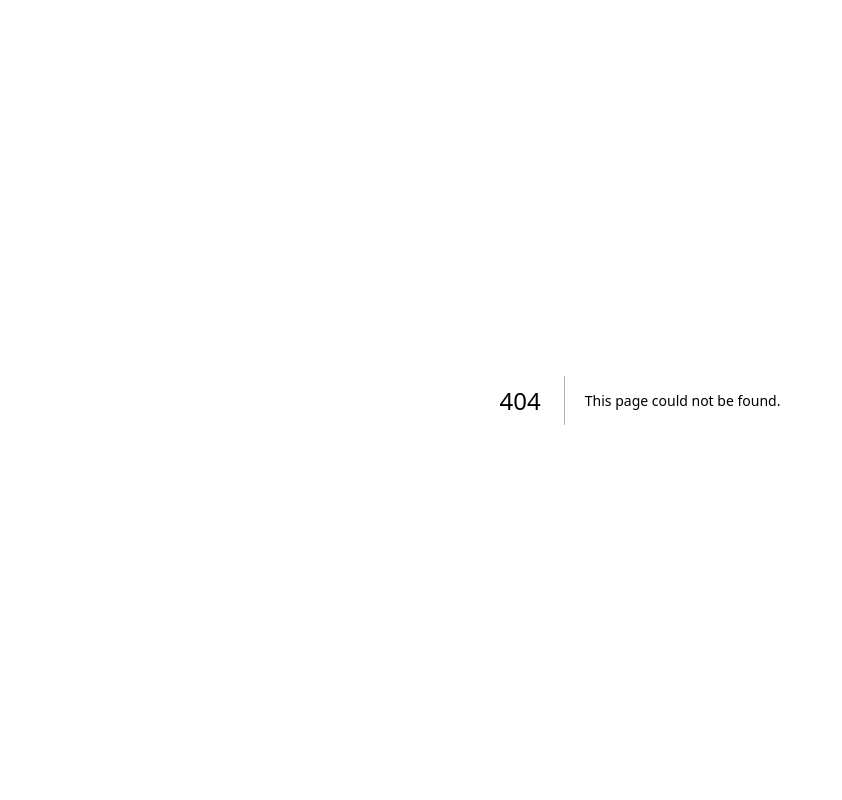
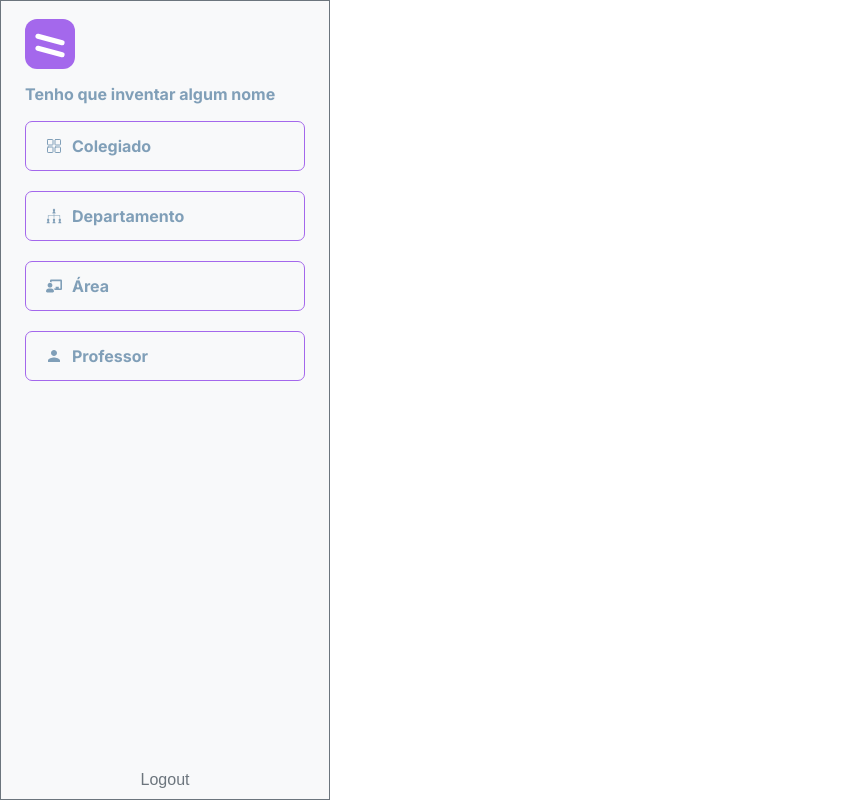
Before and after one commit to Tauan-dev/dashboard-gestao-departamento, a Next.js app: page /colegiado/turma in a window 1280 px wide. Before the commit this address had no page. Shown: the whole page, without its empty margins (0-842 px from the left). Built offline with nearby package versions, Linux system fonts and the light colour scheme.

Commit message:
front-TCC

```diff
--- /dev/null
+++ b/src/components/Sidebar.tsx
@@ -0,0 +1,139 @@
+import { useState } from "react";
+import styles from "../styles/Sidebar.module.css";
+import Link from "next/link";
+import { IoGridOutline } from "react-icons/io5";
+import { FaChalkboardTeacher } from "react-icons/fa";
+import { GiOrganigram } from "react-icons/gi";
+import { IoMdPerson } from "react-icons/io";
+
+export default function Sidebar() {
+  const [activeParent, setActiveParent] = useState<string | null>(null);
+
+  // Função para definir qual item foi clicado
+  const handleParentClick = (parent: string) => {
+    setActiveParent(parent === activeParent ? null : parent); // Ativa/desativa o item clicado
+  };
+
+  return (
+    <div className={styles.sidebar}>
+      <div className={styles.logo}>
+        <div className={styles["icon-wrapper"]}>
+          <div className={styles["icon-bar"]}></div>
+          <div className={styles["icon-bar"]}></div>
+        </div>
+        <span>Tenho que inventar algum nome</span>
+      </div>
+
+      <nav className={styles.nav}>
+        <ul>
+          {/* Item Colegiado */}
+          <li>
+            <div
+              onClick={() => handleParentClick("colegiado")}
+              className={`${styles.dropdownHeader} ${
+                activeParent === "colegiado" ? styles.active : ""
+              }`}
+            >
+              <IoGridOutline />
+              Colegiado
+            </div>
+            <ul
+              className={`${styles.dropdownMenu} ${
+                activeParent === "colegiado" ? styles.open : ""
+              }`}
+            >
+              <li>
+                <Link href="/colegiado/turmas">Turmas</Link>
+              </li>
+              <li>
+                <Link href="/colegiado/campaign">Campaign 02</Link>
+              </li>
+              <li>
+                <Link href="/colegiado/meeting">Meeting 03</Link>
+              </li>
+            </ul>
+          </li>
+
+          {/* Item Departamento */}
+          <li>
+            <div
+              onClick={() => handleParentClick("departamento")}
+              className={`${styles.dropdownHeader} ${
+                activeParent === "departamento" ? styles.active : ""
+              }`}
+            >
+              <GiOrganigram />
+              Departamento
+            </div>
+            <ul
+              className={`${styles.dropdownMenu} ${
+                activeParent === "departamento" ? styles.open : ""
+              }`}
+            >
+              <li>
+                <Link href="/departamento/organizacao">Organização</Link>
+              </li>
+              <li>
+                <Link href="/departamento/pesquisas">Pesquisas</Link>
+              </li>
+            </ul>
+          </li>
+
+          {/* Item Área */}
+          <li>
+            <div
+              onClick={() => handleParentClick("area")}
+              className={`${styles.dropdownHeader} ${
+                activeParent === "area" ? styles.active : ""
+              }`}
+            >
+              <FaChalkboardTeacher />
+              Área
+            </div>
+            <ul
+              className={`${styles.dropdownMenu} ${
+                activeParent === "area" ? styles.open : ""
+              }`}
+            >
+              <li>
+                <Link href="/area/desenvolvimento">Desenvolvimento</Link>
+              </li>
+              <li>
+                <Link href="/area/inovacao">Inovação</Link>
+              </li>
+            </ul>
+          </li>
+
+          {/* Item Professor */}
+          <li>
+            <div
+              onClick={() => handleParentClick("professor")}
+              className={`${styles.dropdownHeader} ${
+                activeParent === "professor" ? styles.active : ""
+              }`}
+            >
+              <IoMdPerson />
+              Professor
+            </div>
+            <ul
+              className={`${styles.dropdownMenu} ${
+                activeParent === "professor" ? styles.open : ""
+              }`}
+            >
+              <li>
+                <Link href="/professor/curriculo">Currículo</Link>
+              </li>
+              <li>
+                <Link href="/professor/publicacoes">Publicações</Link>
+              </li>
+            </ul>
+          </li>
+        </ul>
+      </nav>
+
+      <div className={styles.logout}>
+        <Link href="/logout">Logout</Link>
+      </div>
+    </div>
+  );
+}
--- a/src/pages/_document.tsx
+++ b/src/pages/_document.tsx
@@ -2,8 +2,19 @@ import { Html, Head, Main, NextScript } from "next/document";
 
 export default function Document() {
   return (
-    <Html lang="en">
-      <Head />
+    <Html lang="pt-br">
+      <Head>
+        <link rel="preconnect" href="https://fonts.googleapis.com" />
+        <link
+          rel="preconnect"
+          href="https://fonts.gstatic.com"
+          crossOrigin="anonymous"
+        />
+        <link
+          href="https://fonts.googleapis.com/css2?family=Inter:ital,opsz,wght@0,14..32,100..900;1,14..32,100..900&display=swap"
+          rel="stylesheet"
+        />
+      </Head>
       <body>
         <Main />
         <NextScript />
--- /dev/null
+++ b/src/pages/colegiado/turma.tsx
@@ -0,0 +1,10 @@
+import Sidebar from "@/components/Sidebar";
+import React from "react";
+
+export default function Turma() {
+  return (
+    <>
+      <Sidebar></Sidebar>
+    </>
+  );
+}
--- /dev/null
+++ b/src/styles/Sidebar.module.css
@@ -0,0 +1,190 @@
+/* Estilo da sidebar */
+.sidebar {
+  width: 330px;
+  height: 100vh;
+  background-color: #f8f9fa;
+  display: flex;
+  flex-direction: column;
+  align-items: center;
+  padding: 10px;
+  border: solid 1px #6c757d;
+}
+
+/* Estilo da área do perfil */
+.profile {
+  display: flex;
+  flex-direction: column;
+  align-items: center;
+  margin-bottom: 50px;
+}
+
+.profileImage {
+  width: 50px;
+  height: 50px;
+  border-radius: 50%;
+}
+
+/* Estilo da navegação */
+.nav ul {
+  list-style: none;
+  padding: 0;
+  width: 100%;
+}
+
+.nav li {
+  width: 100%;
+  margin-bottom: 20px;
+}
+
+.nav a {
+  display: flex;
+  align-items: center;
+  padding: 10px 20px;
+  text-decoration: none;
+  color: #6c757d;
+  font-weight: bold;
+  border-radius: 5px;
+}
+
+.nav a.active {
+  background-color: #a468ec;
+  color: white;
+}
+
+/* Dropdown para os submenus */
+.dropdownHeader {
+  display: flex;
+  justify-content: flex-start;
+  align-items: center;
+  gap: 10px;
+  width: 280px;
+  height: 50px;
+  padding: 10px 20px;
+  color: #809fb8;
+  font-family: "Inter";
+  font-weight: bold;
+  border-radius: 7px;
+  border: solid 1px #a468ec;
+  cursor: pointer;
+  transition: background-color 0.3s ease, color 0.3s ease;
+}
+
+/* Classe para manter o item clicado com a cor ativa */
+.active {
+  background-color: #a468ec;
+  color: white;
+}
+
+/* Setas para dropdown */
+.arrowDown::after {
+  content: "⌄";
+  font-size: 12px;
+}
+
+.arrowUp::after {
+  content: "⌃";
+  font-size: 12px;
+}
+
+/* Submenu do dropdown */
+.dropdownMenu {
+  list-style: none;
+  padding-left: 20px;
+  padding-top: 10px;
+  font-size: 15px;
+  margin: 0;
+  max-height: 0; /* Inicia fechado */
+  opacity: 0; /* Inicia invisível */
+  overflow: hidden;
+  transition: max-height 0.3s ease, opacity 0.3s ease; /* Suaviza a transição de altura e opacidade */
+}
+
+.dropdownMenu.open {
+  max-height: 500px; /* Altura máxima quando aberto */
+  opacity: 1; /* Totalmente visível */
+}
+
+/* Estilo para o li no submenu */
+.dropdownMenu li {
+  margin-bottom: 10px;
+}
+
+.dropdownMenu li a {
+  color: #6c757d;
+  text-decoration: none;
+}
+
+.dropdownMenu li a:hover {
+  color: #1a8b1a;
+}
+
+/* Estilo para a área de logout */
+.logout {
+  margin-top: auto;
+}
+
+.logout a {
+  display: flex;
+  align-items: center;
+  color: #6c757d;
+  text-decoration: none;
+}
+
+.logout a:hover {
+  color: #ff6b6b;
+}
+
+/* Classe para manter o item clicado com a cor ativa */
+
+.logo {
+  display: flex;
+  flex-direction: column;
+  justify-content: space-around;
+  width: 280px;
+  height: 100px;
+  margin-bottom: 10px;
+  font-family: "Inter";
+  font-weight: bold;
+  color: #809fb8;
+}
+/* Estilo para o ícone ao lado do texto */
+.icon {
+  margin-right: 10px;
+}
+
+/* Estilo do ícone personalizado */
+.icon-wrapper {
+  width: 50px;
+  height: 50px;
+  background-color: #a468ec; /* Cor roxa */
+  border-radius: 12px; /* Borda arredondada */
+  display: flex;
+  justify-content: center;
+  align-items: center;
+  position: relative;
+  cursor: pointer;
+  transition: background-color 0.3s ease;
+}
+
+.icon-wrapper.clicked {
+  background-color: #6c757d; /* Mudança de cor ao clicar */
+}
+
+.icon-bar {
+  width: 30px;
+  height: 5px;
+  background-color: white; /* Cor branca das barras */
+  border-radius: 5px;
+  position: absolute;
+}
+
+/* Ajustes para que as barras fiquem paralelas */
+.icon-bar:first-child {
+  transform: rotate(15deg); /* Inclinação diagonal */
+  top: 18px; /* Ajuste de posicionamento */
+}
+
+.icon-bar:last-child {
+  transform: rotate(15deg); /* Mesma inclinação para serem paralelas */
+  top: 30px; /* Ajuste de posicionamento */
+}
```
Also changed, not shown: package.json (+4 -3 lines), src/components/Layout.tsx (added, +23 -0 lines), src/pages/departamento/organizacao.tsx (added), 1 other file (tests, documents, lock files or other folders).
